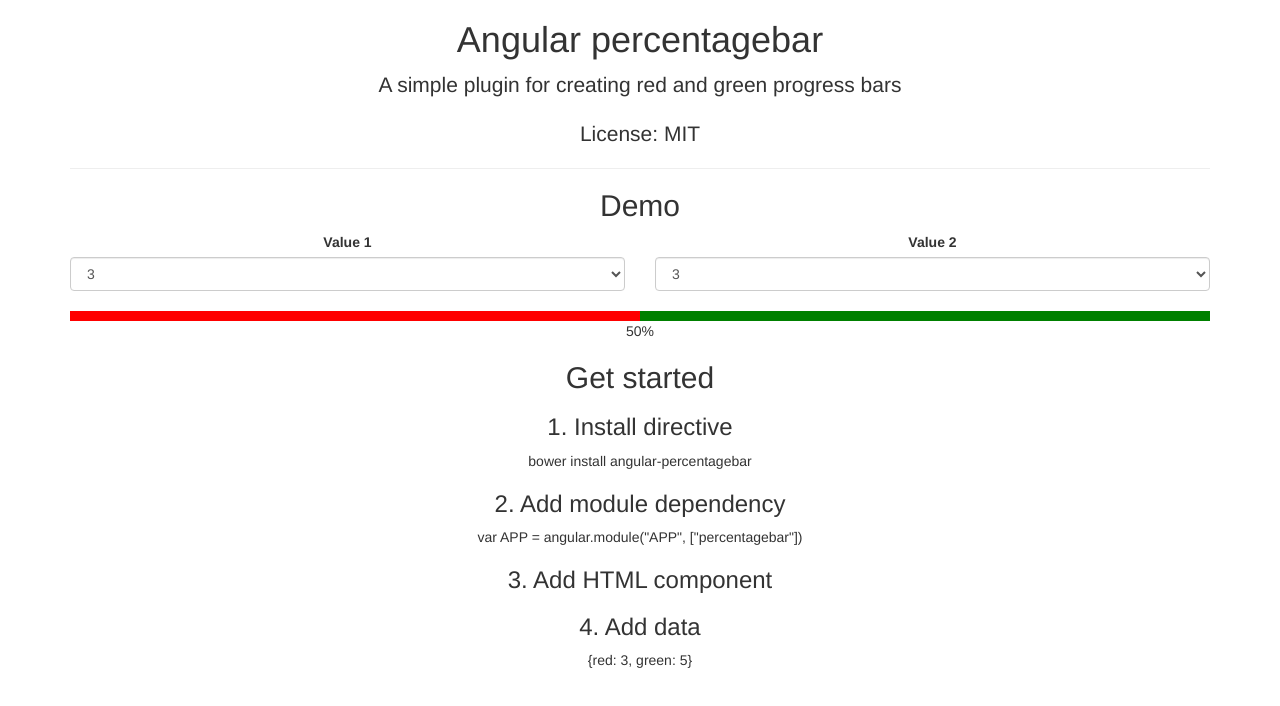
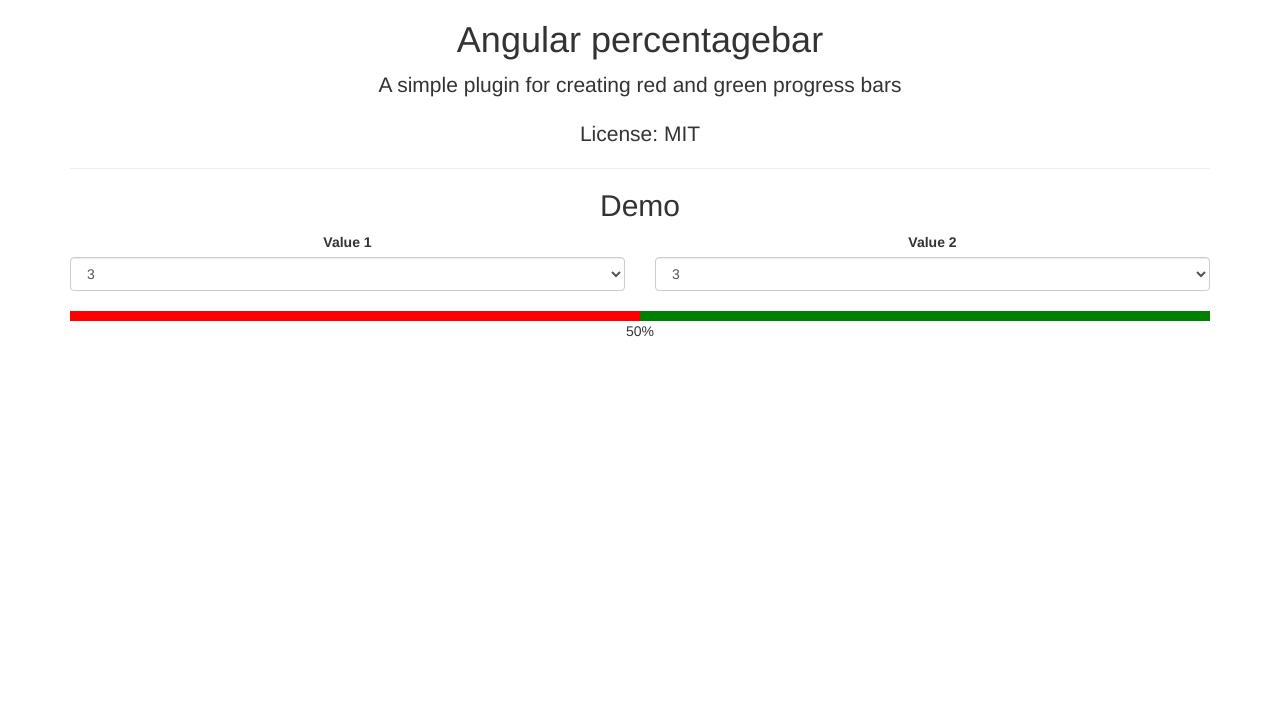
Before and after one commit to loujaybee/angular-percentagebar, a plain HTML site: page index.html in a window 1280 px wide. Drawn offline with Linux system fonts and the light colour scheme.

Commit message:
updated readme

```diff
--- a/index.html
+++ b/index.html
@@ -31,14 +31,6 @@
                 </div>
                 <br>
                 <percentagebar data="{red: input1, green: input2}"></percentagebar>
-                <h2> Get started </h2>
-                <h3> 1. Install directive </h3>
-                <p> bower install angular-percentagebar </p>
-                <h3> 2. Add module dependency </h3>
-                <p> var APP = angular.module("APP", ["percentagebar"]) </p>
-                <h3> 3. Add HTML component </h3>
-                <h3> 4. Add data </h3>
-                <p> {red: 3, green: 5} </p>
             </div>
         </div>
     </div>
```
